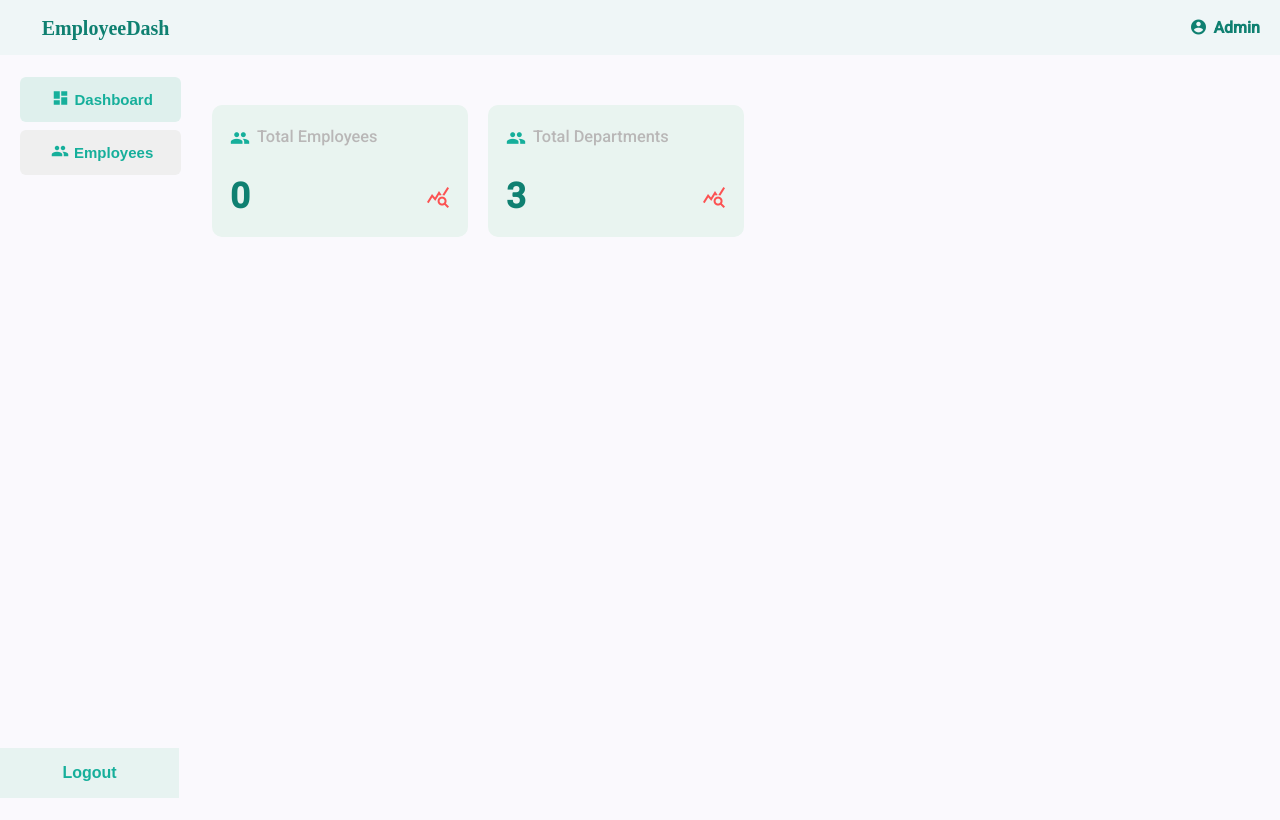
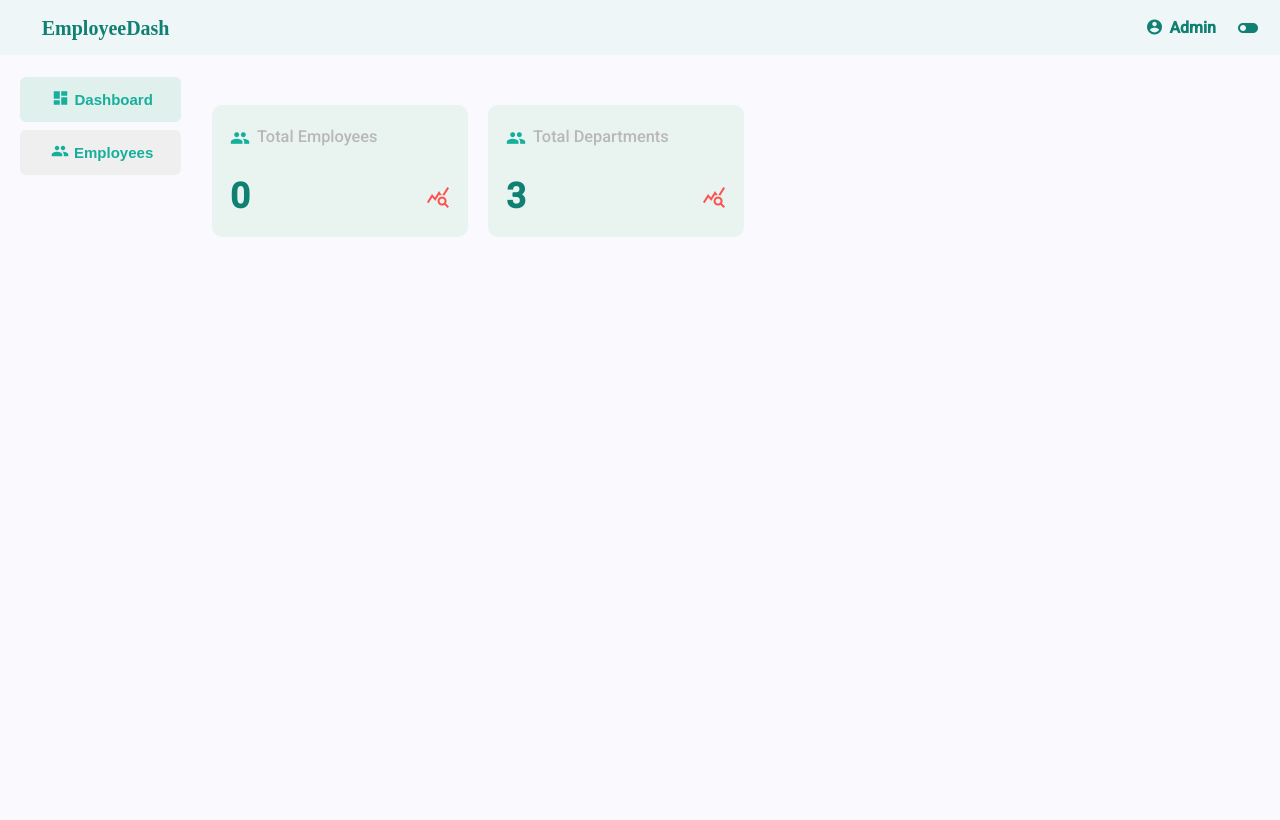
Before and after one commit to DwipshikhaLodh/EmployeeDashboard, an Angular app: page /dashboard in a window 1280 px wide. Built offline with nearby package versions, Linux system fonts and the light colour scheme.

Commit message:
added toggle option for light & dark mode

```diff
--- /dev/null
+++ b/src/app/core/services/ThemeService/theme.service.ts
@@ -0,0 +1,15 @@
+import { Injectable, signal } from "@angular/core";
+
+@Injectable({
+    providedIn: 'root'
+})
+
+export class ThemeService{
+    darkMode = signal(false)
+
+    toggleMode(){
+        this.darkMode.update((prev) => !prev)
+        console.log(this.darkMode());
+
+    }
+}
--- a/src/app/layout/main/main-layout.component.css
+++ b/src/app/layout/main/main-layout.component.css
@@ -11,7 +11,7 @@
 }
 
 .mainbody-wrapper{
-    height: calc(100vh - 100px);
+    height: calc(100vh - 54px);
     display: flex;
     flex-direction: row;
     align-items: start;
--- a/src/app/shared/component/macro/DashboardEmployees/dashboard-employees.component.css
+++ b/src/app/shared/component/macro/DashboardEmployees/dashboard-employees.component.css
@@ -1,6 +1,6 @@
 .employee-content{
     width: 100%;
-    height: 100%;
+    height: 96.5%;
     display: flex;
     flex-direction: column;
     padding: 12px;
--- a/src/app/shared/component/macro/EmployeesList/employees-list.component.ts
+++ b/src/app/shared/component/macro/EmployeesList/employees-list.component.ts
@@ -1,6 +1,5 @@
 import { Component, EventEmitter, Input, OnInit, Output, signal } from "@angular/core";
 import { MatIconModule } from "@angular/material/icon";
-import { EmployeesService } from "../../../../core/services/EmployeeService/employee.service";
 
 @Component({
     selector: 'ed-employees-list-wrapper',
@@ -9,16 +8,11 @@ import { EmployeesService } from "../../../../core/services/EmployeeService/empl
     imports: [MatIconModule]
 })
 
-export class EmployeesList implements OnInit{
+export class EmployeesList{
     @Output() editModalSetter = new EventEmitter<boolean | null>()
     @Output() employeeSetter = new EventEmitter<any>()
     @Output() deleteModalOpen = new EventEmitter<boolean | null>()
     @Input() employees: any
-
-    ngOnInit(): void {
-        console.log(this.employees());
-
-    }
 
     editAddress(emp: any){
         this.editModalSetter.emit(true)
--- a/src/app/shared/component/macro/Sidebar/sidebar.component.css
+++ b/src/app/shared/component/macro/Sidebar/sidebar.component.css
@@ -4,7 +4,9 @@
     display: flex;
     flex-direction: column;
 }
-
+.dark{
+    background-color: #32998b;
+}
 .sidebar-content{
     width: 100%;
     height: 100%;
@@ -39,23 +41,6 @@
     margin-right: 2px;
     margin-top: 3px;
 }
-.sidebar-setting{
-    position: absolute;
-    bottom: 0px;
-    width: 14%;
-}
-.sidebar-setting button{
-    width: 100%;
-    padding: 7px;
-    border: none;
-    margin-bottom: 2px;
-    padding-bottom: 16px;
-    padding-top: 16px;
-    font-size: 16px;
-    font-weight: 600;
-    color: #16af9b;
-    background-color: #dff0edaf;
-}
 .active-link{
     background-color: #dff0ed;
 }
--- a/src/app/shared/component/macro/Sidebar/sidebar.component.html
+++ b/src/app/shared/component/macro/Sidebar/sidebar.component.html
@@ -1,4 +1,4 @@
-<div class="sidebar-content-wrapper">
+<div class="sidebar-content-wrapper" [class.dark]="themeService.darkMode()">
     <ul class="sidebar-content">
         <li class="nav-li">
             <button routerLink="/dashboard" routerLinkActive="active-link" [routerLinkActiveOptions]="{ exact: true }" (click)="gotohome()"><mat-icon class="dashboard-icon">dashboard</mat-icon>Dashboard</button>
@@ -7,7 +7,4 @@
             <button routerLink="/dashboard/employees" routerLinkActive="active-link" [routerLinkActiveOptions]="{ exact: true }" (click)="gotoemployees()"><mat-icon class="emp-icon">group</mat-icon>Employees</button>
         </li>
     </ul>
-    <div class="sidebar-setting">
-        <button>Logout</button>
-    </div>
 </div>
--- a/src/app/shared/component/macro/Sidebar/sidebar.component.ts
+++ b/src/app/shared/component/macro/Sidebar/sidebar.component.ts
@@ -1,6 +1,7 @@
 import { Component, signal } from "@angular/core";
 import { MatIconModule } from '@angular/material/icon';
 import { Router, RouterLink, RouterLinkActive } from "@angular/router";
+import { ThemeService } from "../../../../core/services/ThemeService/theme.service";
 
 @Component({
     selector: 'ed-sidebar-wrapper',
@@ -11,7 +12,8 @@ import { Router, RouterLink, RouterLinkActive } from "@angular/router";
 
 export class Sidebar{
     route = signal('')
-    constructor(private router: Router){
+
+    constructor(private router: Router, public themeService: ThemeService){
         this.route.set(router.url)
     }
 
--- a/src/app/shared/component/macro/Topbar/topbar.component.css
+++ b/src/app/shared/component/macro/Topbar/topbar.component.css
@@ -5,6 +5,15 @@
     flex-direction: row;
     align-items: center;
     background-color: #e7f5f397;
+}
+.dark{
+    background-color: #0f8071;
+}
+.dark div p, .dark div span{
+    color: white;
+}
+.darkIcon{
+    color: white !important;
 }
 .topbar-logo-wrapper{
     width: 15%;
@@ -24,6 +33,10 @@
 .acc-icon{
     color: #0f8071;
     font-size: 18px;
+    margin-top: 5px;
+}
+.toggle-icon{
+    margin-left: 20px;
     margin-top: 5px;
 }
 .topbar-header{
--- a/src/app/shared/component/macro/Topbar/topbar.component.html
+++ b/src/app/shared/component/macro/Topbar/topbar.component.html
@@ -1,9 +1,17 @@
-<div class="topbar">
+<div class="topbar" [class.dark]="themeService.darkMode()">
     <div class="topbar-logo-wrapper">
         <p>EmployeeDash</p>
     </div>
     <div class="topbar-header">
-        <mat-icon class="acc-icon">account_circle</mat-icon>
+        <mat-icon class="acc-icon" [class.darkIcon]="themeService.darkMode()">account_circle</mat-icon>
         <span>Admin</span>
+        <span>
+            @if(themeService.darkMode()){
+                <mat-icon (click)="toggleMode()" class="toggle-icon">toggle_on</mat-icon>
+            }
+            @if(!themeService.darkMode()){
+                <mat-icon (click)="toggleMode()" class="toggle-icon">toggle_off</mat-icon>
+            }
+        </span>
     </div>
 </div>
--- a/src/app/shared/component/macro/Topbar/topbar.component.ts
+++ b/src/app/shared/component/macro/Topbar/topbar.component.ts
@@ -1,13 +1,20 @@
-import { Component } from "@angular/core";
+import { CommonModule } from "@angular/common";
+import { Component, OnInit, signal } from "@angular/core";
 import { MatIconModule } from "@angular/material/icon";
+import { ThemeService } from "../../../../core/services/ThemeService/theme.service";
 
 @Component({
     selector: 'ed-topbar-wrapper',
     templateUrl: 'topbar.component.html',
     styleUrl: 'topbar.component.css',
-    imports: [MatIconModule]
+    imports: [MatIconModule, MatIconModule, CommonModule]
 })
 
 export class Topbar{
+    constructor(public themeService: ThemeService){
+    }
 
+    toggleMode(){
+        this.themeService.toggleMode()
+    }
 }
```
